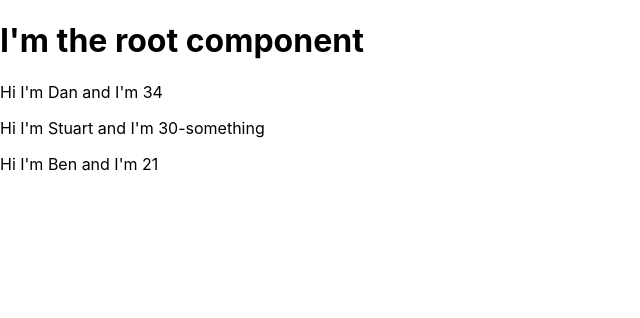
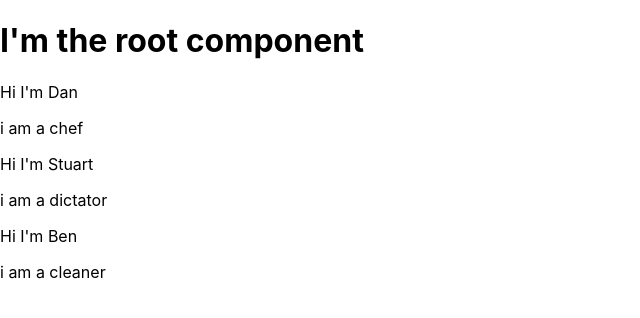
Before and after one commit to mrdiamonddirt/react-intro, a React (Create React App) app: page / in a window 1280 px wide. Shown: the top 318 px of the page, without its empty margins (0-640 px from the left). Built offline with nearby package versions, Linux system fonts and the light colour scheme.

Commit message:
passing from functional components

```diff
--- a/src/App.js
+++ b/src/App.js
@@ -5,17 +5,27 @@ import './App.css';
   return (
   <div>
   <h1>I'm the root component</h1>
-    <Person name="Dan" age="34" />
-    <Person name="Stuart" age="30-something" />
-    <Person name="Ben" age="21" />
+  <Person name="Dan" age="34" title="chef"/>
+  <Person name="Stuart" age="30-something" title="dictator" />
+  <Person name="Ben" age="21" title="cleaner" />
   </div>
   );
   }
 
   const Person = (props) => {
   return (
-    <p> Hi I'm {props.name} and I'm {props.age} </p>
+    <>
+  <p> Hi I'm {props.name} </p>
+  <Job title={props.title}/>
+    </>
   );
   };
 
+function Job(props){
+ return (
+  <p>i am a {props.title}</p>
+ )
+
+}
+
   export default App;
```
Lines whose indentation alone changed are shown as unchanged.
